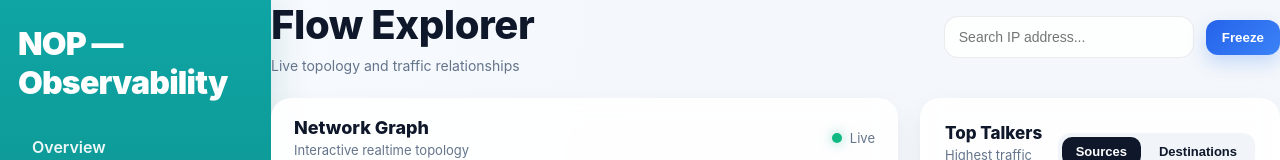
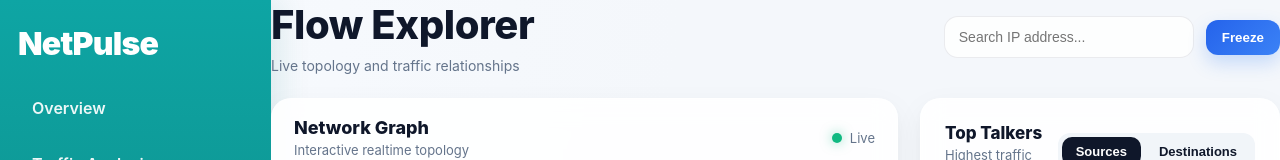
Before and after one commit to VenomHarshith/network_observability_platform_backend, a React (Create React App) app in the folder frontend/: page /flows in a window 1280 px wide. Shown: the top 160 px of the page. Built offline with nearby package versions, Linux system fonts and the light colour scheme; no server answers.

Commit message:
Final Website!

```diff
--- a/frontend/src/components/Sidebar.jsx
+++ b/frontend/src/components/Sidebar.jsx
@@ -14,7 +14,7 @@ export default function Sidebar() {
 
   return (
     <aside className="sidebar">
-      <div className="brand">NOP — Observability</div>
+      <div className="brand">NetPulse</div>
       <nav className="sidebar-nav">
         {links.map((l) => (
           <NavLink key={l.to} to={l.to} className={({ isActive }) => `sidebar-link ${isActive ? 'active' : ''}`} end>
```
Also changed, not shown: 2 other files (tests, documents, lock files or other folders).
